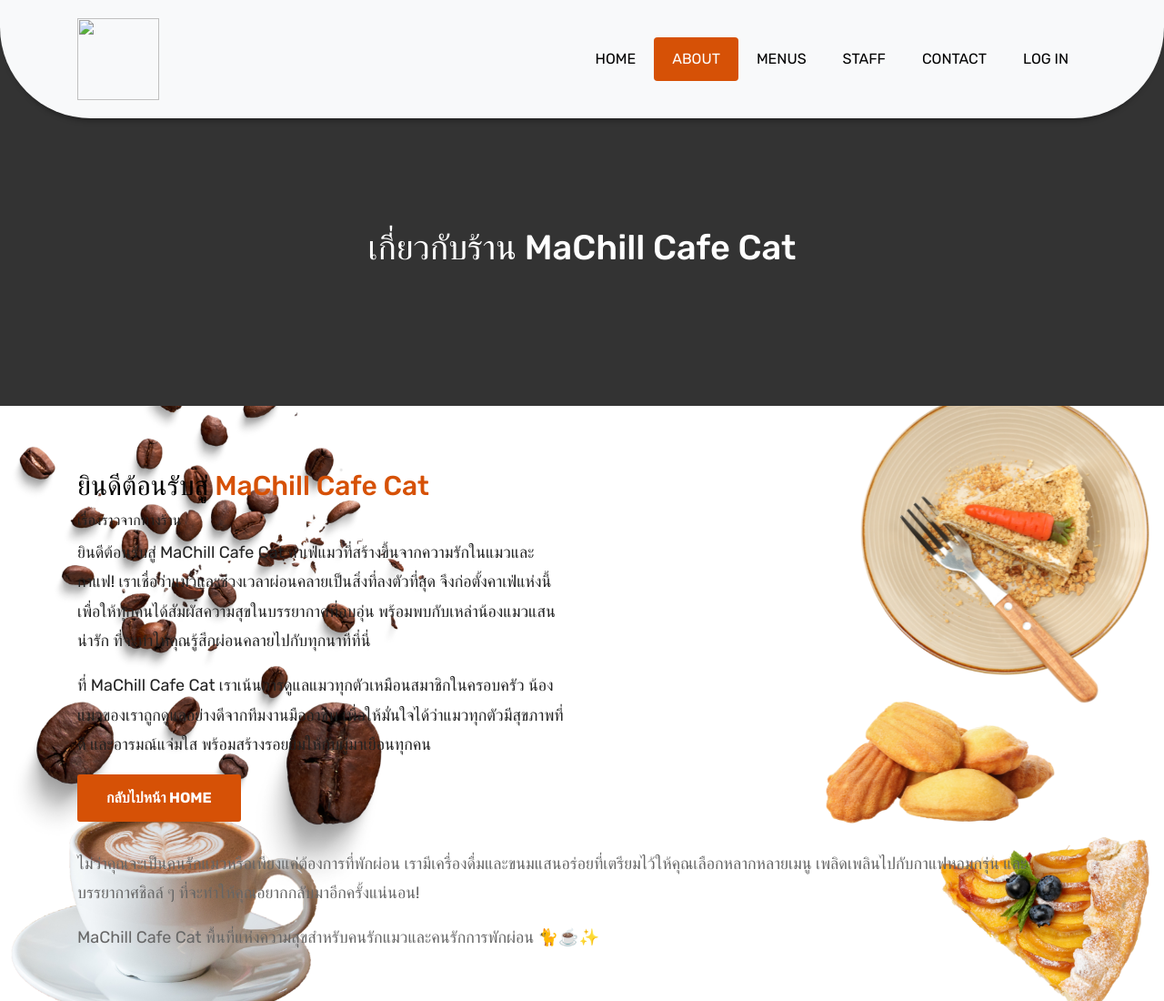
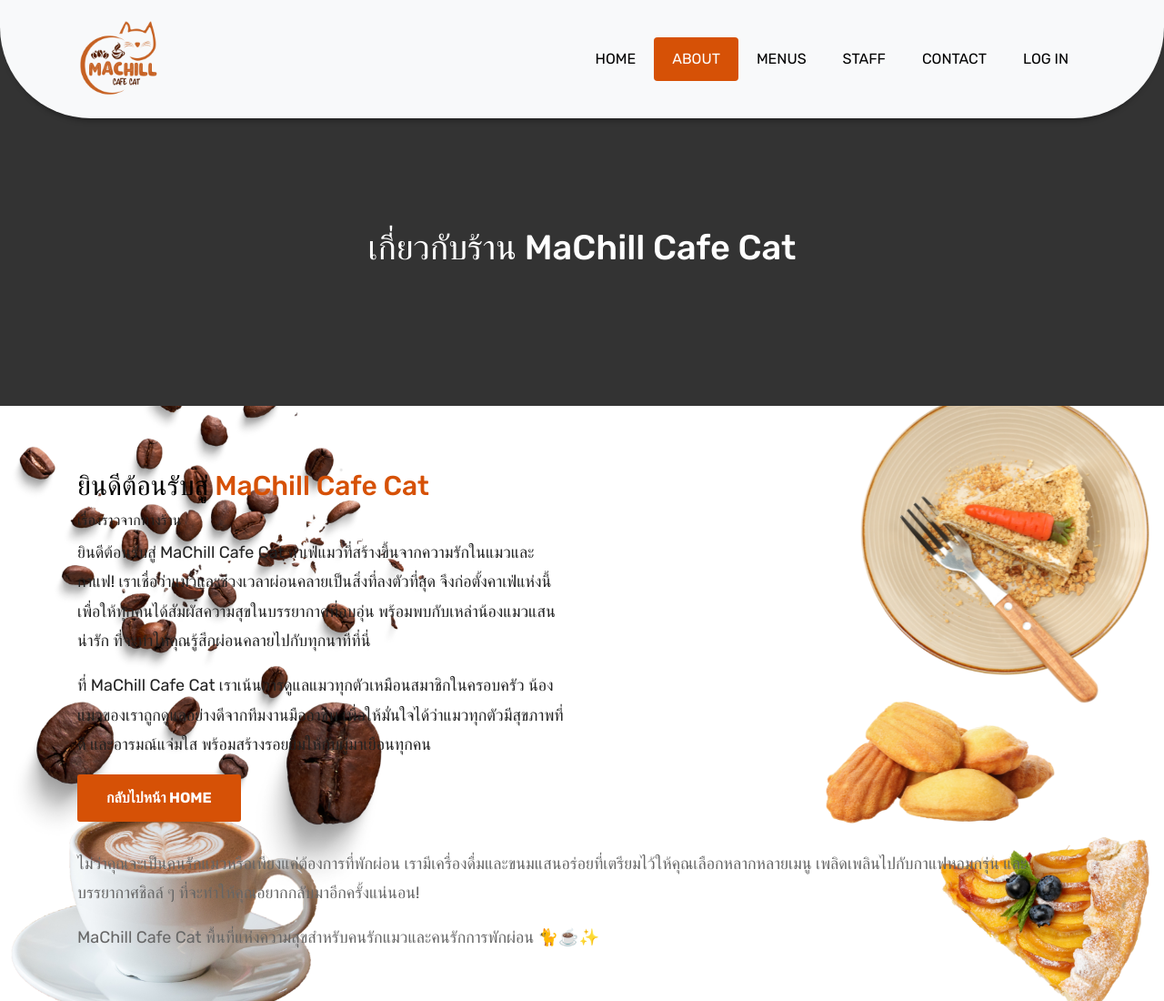
Before and after one commit to NuttoSPU/MaChillCafeCat, a plain HTML site: page about.html in a window 1280 px wide. Shown: the top 1100 px of the page at 91% size. Drawn offline with Linux system fonts and the light colour scheme; the site is published under a folder, as on GitHub Pages, so addresses that start at the root find nothing.

Commit message:
fix logo

```diff
--- a/about.html
+++ b/about.html
@@ -39,7 +39,7 @@
 		<nav class="navbar navbar-expand-lg navbar-light bg-light">
 			<div class="container">
 				<a class="navbar-brand" href="index.html">
-					<img style="width: 90px; height: 90px;" src="/images/LogoMCCC.png" alt="" />
+					<img style="width: 90px; height: 90px;" src="images/LogoMCCC.png" alt="" />
 				</a>
 				<button class="navbar-toggler" type="button" data-toggle="collapse" data-target="#navbars-rs-food" aria-controls="navbars-rs-food" aria-expanded="false" aria-label="Toggle navigation">
 				  <span class="navbar-toggler-icon"></span>
```
Also changed, not shown: contact.html (+1 -1 lines), index.html (+1 -1 lines), product.html (+1 -1 lines), staff.html (+1 -1 lines).
